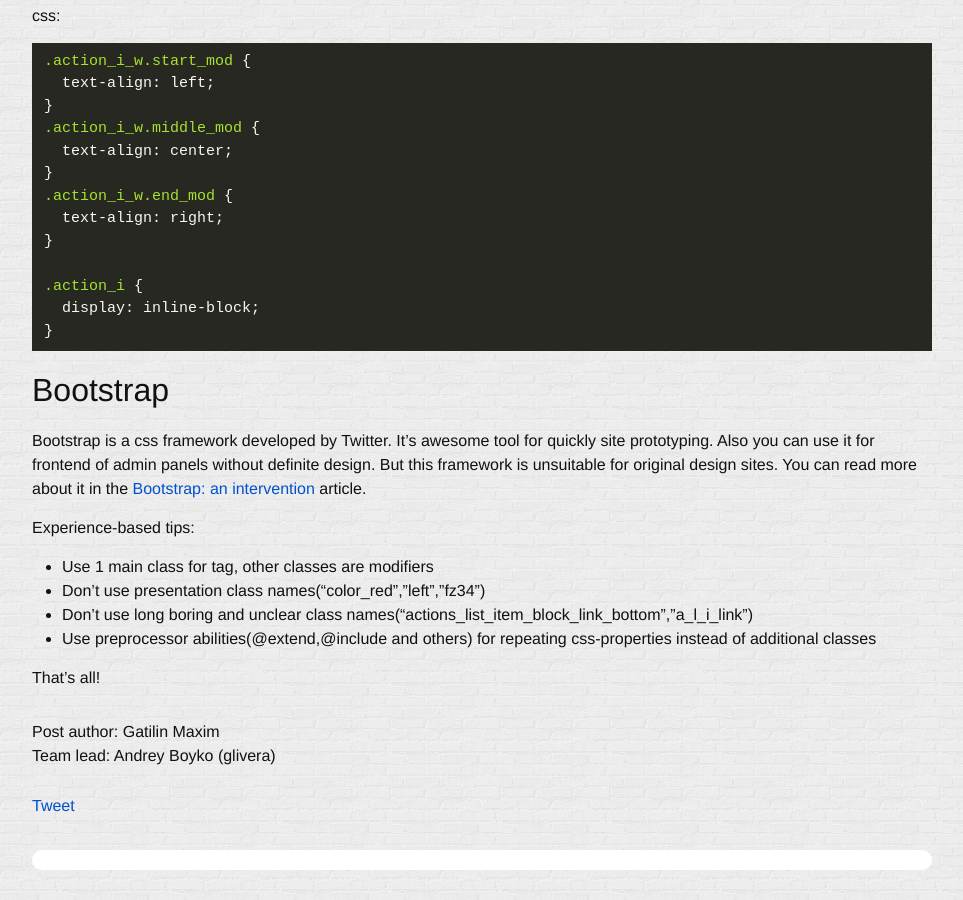
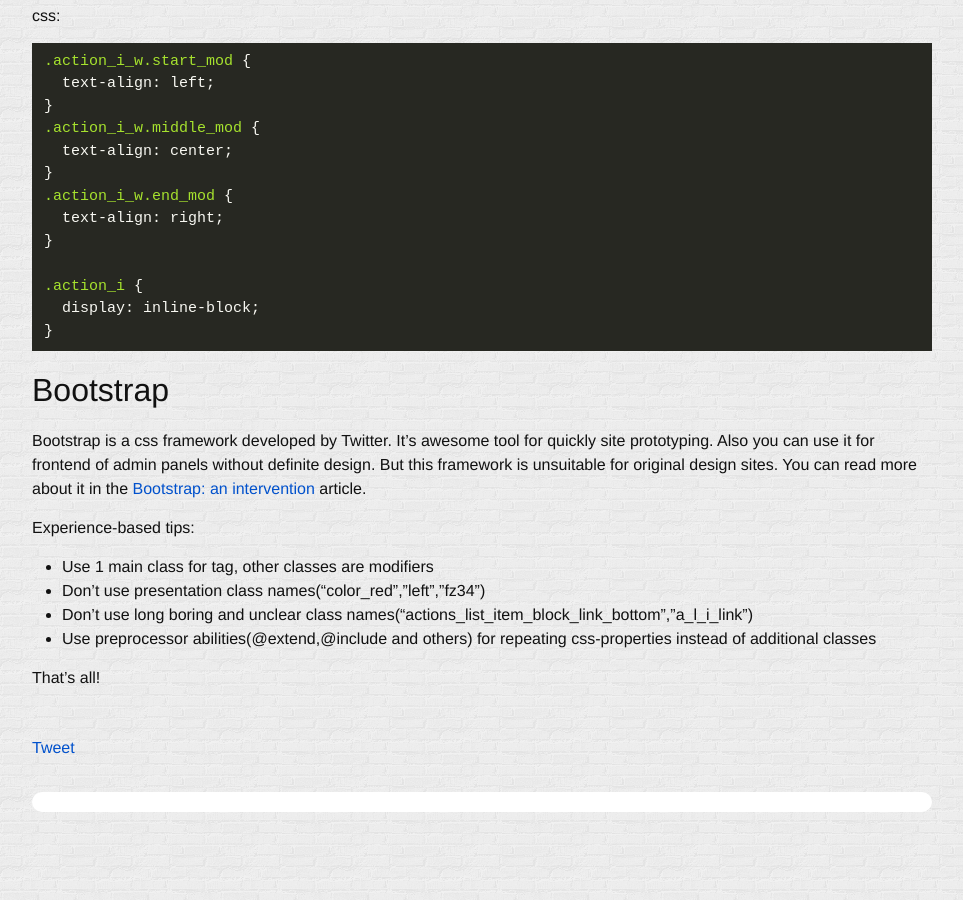
Before and after one commit to glivera-team/glivera-team.github.io, a Jekyll site: the page built from _posts/2016-02-11-kbem-eng.markdown, in a window 1280 px wide and 900 px high, scrolled down 3733 px. Shown: the whole window, without its empty margins (158-1121 px from the left). Built offline with Jekyll 4.4.1, drawn with Linux system fonts in a browser that asks for light colours; comment, search, counter and statistics services are not loaded; after the commit the page ends 4575 px from its top, so only the background shows below that.

Commit message:
Update post.html

```diff
--- a/_layouts/post.html
+++ b/_layouts/post.html
@@ -23,25 +23,6 @@
     <div class="post-content" itemprop="articleBody">
         {{ content }}
     </div>
-    <div class="autor_name">
-        {% if page.lang contains 'eng' %}
-        Post author:
-        {% endif %}
-        {% if page.lang contains 'ru' %}
-        Материал подготовил:
-        {% endif %}
-        {{ page.autor }}
-    </div>
-    <div class="autor_name">
-        {% if page.lang contains 'eng' %}
-        Team lead: Andrey Boyko (glivera)
-        {% endif %}
-        {% if page.lang contains 'ru' %}
-        Куратор: Андрей Бойко (glivera)
-        {% endif %}
-
-    </div>
-
 </article>
 <ul class="social_list">
     <li class="social_item">
```
